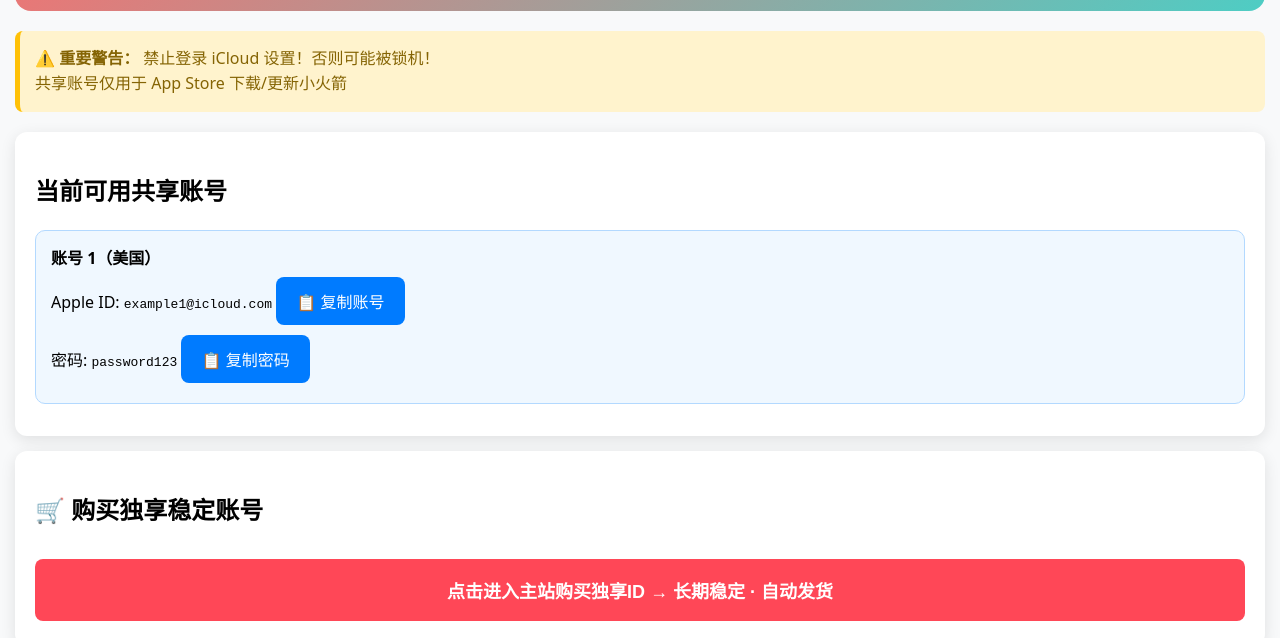
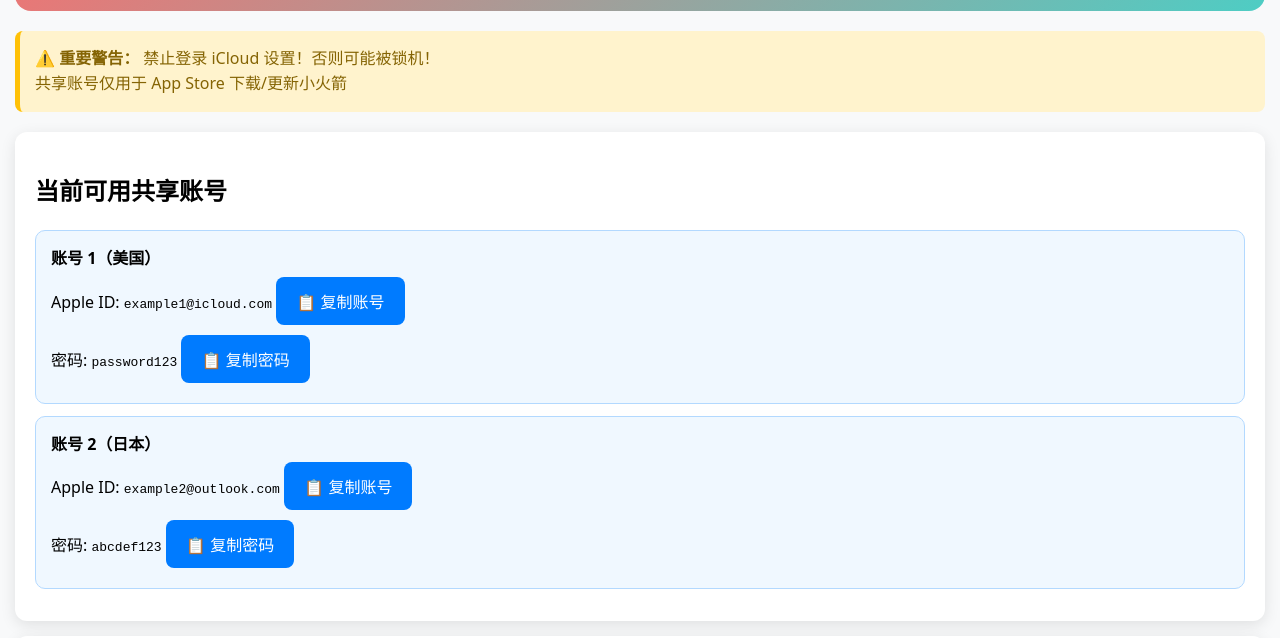
Before and after one commit to MM889900/appleid, a plain HTML site: page index.html in a window 1280 px wide. Shown: the part 200-838 px from the top of the page. Drawn offline with Linux system fonts and the light colour scheme.

Commit message:
Update index.html

```diff
--- a/index.html
+++ b/index.html
@@ -29,7 +29,6 @@
 
 <div class="card">
   <h2>当前可用共享账号</h2>
-  <!-- apple starts -->
   <div class="account">
     <strong>账号 1（美国）</strong><br>
     Apple ID: <code>example1@icloud.com</code>
@@ -37,7 +36,13 @@
     密码: <code>password123</code>
     <button onclick="copyText('password123')">📋 复制密码</button>
   </div>
-  <!-- apple ends -->
+  <div class="account">
+    <strong>账号 2（日本）</strong><br>
+    Apple ID: <code>example2@outlook.com</code>
+    <button onclick="copyText('example2@outlook.com')">📋 复制账号</button><br>
+    密码: <code>abcdef123</code>
+    <button onclick="copyText('abcdef123')">📋 复制密码</button>
+  </div>
 </div>
 
 <div class="card">
```
